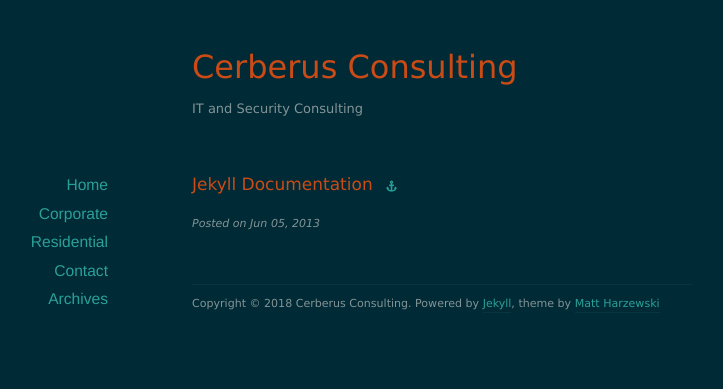
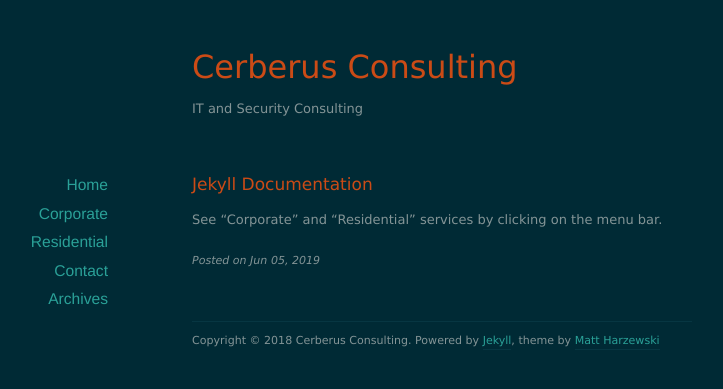
Before and after one commit to PooterRooter/PooterRooter.github.io, a Jekyll site: the page built from _posts/2013-06-05-jekyll-documentation.markdown, in a window 1280 px wide. Shown: the top 389 px of the page, without its empty margins (198-921 px from the left). Built offline with Jekyll 4.4.1, drawn with Linux system fonts in a browser that asks for light colours; nearby versions of some CDN libraries.

Commit message:
Update 2013-06-05-jekyll-documentation.markdown

```diff
--- a/_posts/2013-06-05-jekyll-documentation.markdown
+++ b/_posts/2013-06-05-jekyll-documentation.markdown
@@ -1,6 +1,6 @@
 ---
 layout: post
 title:  "Jekyll Documentation"
-date:   2013-06-05 20:03:11
-external-url: http://jekyllrb.com/docs/home/
+date:   2019-06-05 20:03:11
 ---
+See "Corporate" and "Residential" services by clicking on the menu bar.
```
